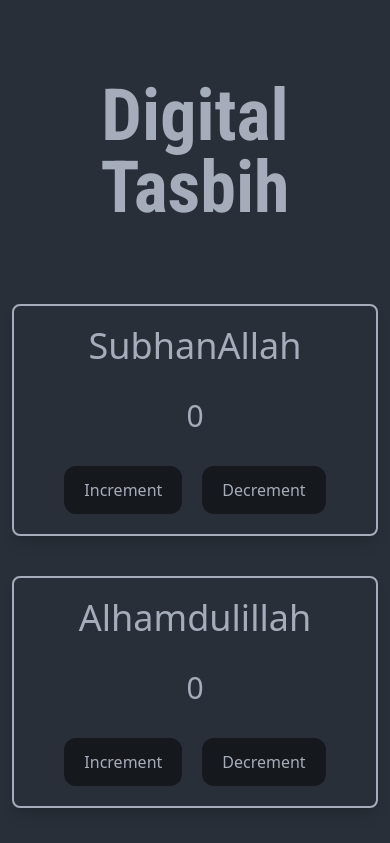
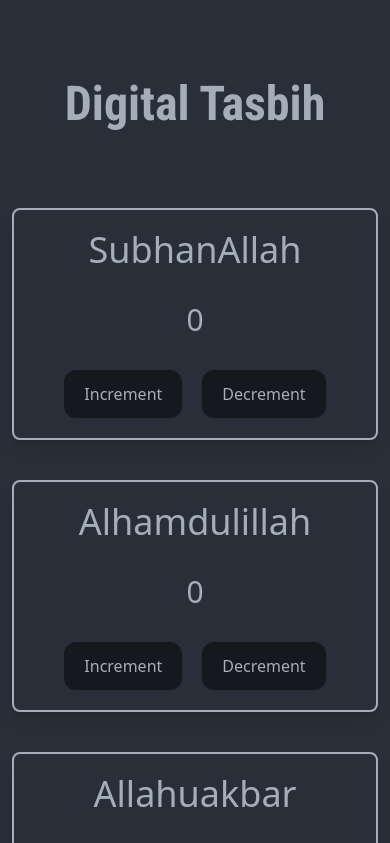
Before and after one commit to gmlincoln/digital-tasbih, a plain HTML site: page index.html in a window 390 px wide. Shown: the top 843 px of the page. Drawn offline with nearby package versions, Linux system fonts and the light colour scheme.

Commit message:
some-feature-added

```diff
--- a/index.html
+++ b/index.html
@@ -51,7 +51,9 @@
   <body class="bg-primary min-h-screen">
     <main class="max-w-[1180px] mx-auto">
       <section class="py-20">
-        <h2 class="text-center text-7xl font-bold font-roboto text-secondary">
+        <h2
+          class="text-center text-5xl lg:text-7xl font-bold font-roboto text-secondary"
+        >
           Digital Tasbih
         </h2>
       </section>
```
